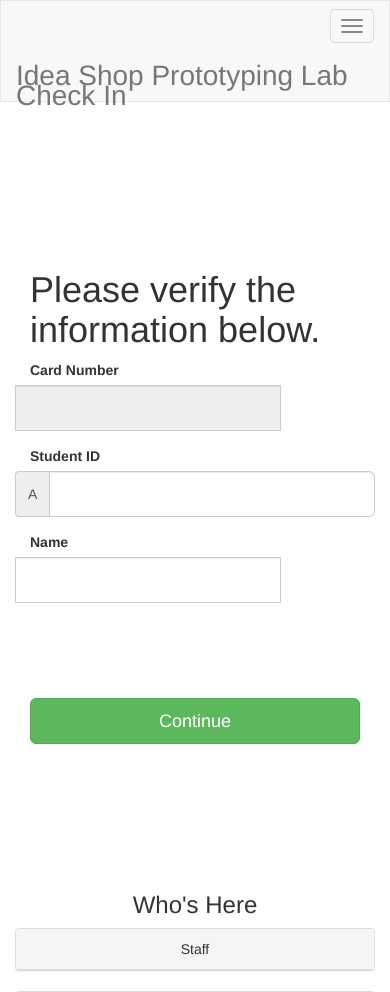
After one commit to iit-ideashop/check-in-app, a Python web app: template checkIn/templates/register.html in a window 390 px wide. The commit adds this page. Shown: the top 992 px of the page. Run offline with Jinja, Linux system fonts and the light colour scheme; the template is opened without the code that fills it, so the values that code supplies are empty; some libraries are stand-ins or nearby versions.

Commit message:
Add registration flow

```diff
--- a/checkIn/static/js/checkin.js
+++ b/checkIn/static/js/checkin.js
@@ -1,3 +1,2 @@
 $(function() {
-    $(".keyboard").keyboard({initCaps: true})
 })
--- /dev/null
+++ b/checkIn/templates/register.html
@@ -0,0 +1,46 @@
+{% extends "layout.html" %}
+
+{% block data %}
+<div class="container">
+    <h1>Please verify the information below.</h1>
+    <form action="/register" method="post">
+        <div class="form-group form-group-lg row">
+            <label for="sid" class="col-sm-2 col-form-label col-form-label-lg">Card Number</label>
+            <div class="input-group col-sm-10">
+                <input class="form-control input-lg col-sm-10" type="tel" value="{{ card_id }}" id="cardnum" readonly />
+            </div>
+        </div>
+
+        <div class="form-group form-group-lg row">
+            <label for="sid" class="col-sm-2 col-form-label col-form-label-lg">Student ID</label>
+            <div class="input-group col-sm-10">
+                <div class="input-group-addon">A</div>
+                <input class="form-control input-lg keyboard" type="tel" value="{{ sid }}" id="sid" />
+            </div>
+        </div>
+
+        <div class="form-group form-group-lg row">
+            <label for="sid" class="col-sm-2 col-form-label col-form-label-lg">Name</label>
+            <div class="input-group col-sm-10">
+                <input class="form-control input-lg keyboard col-sm-10" type="text" value="{{ name }}" id="name" />
+            </div>
+        </div>
+
+        <br />
+        <br />
+        <br />
+        <br />
+        <input class="btn btn-success btn-lg btn-block" type="submit" value="Continue"/>
+    </form>
+</div>
+{% endblock %}
+
+{% block scripts %}
+    {{ super() }}
+    <script>
+        $(function() {
+            $("#sid").keyboard();
+            $("#name").keyboard({initCaps: true});
+        })
+    </script>
+{% endblock %}
--- a/setup.py
+++ b/setup.py
@@ -7,6 +7,7 @@
         install_requires=[
             'flask',
             'flask-bootstrap',
+            'flask-socketio',
             'sqlalchemy',
             'pysimplesoap'
             ],
```
Also changed, not shown: checkIn/checkIn.py (+39 -9 lines), checkIn/templates/waiver.html (+10 -1 lines).
